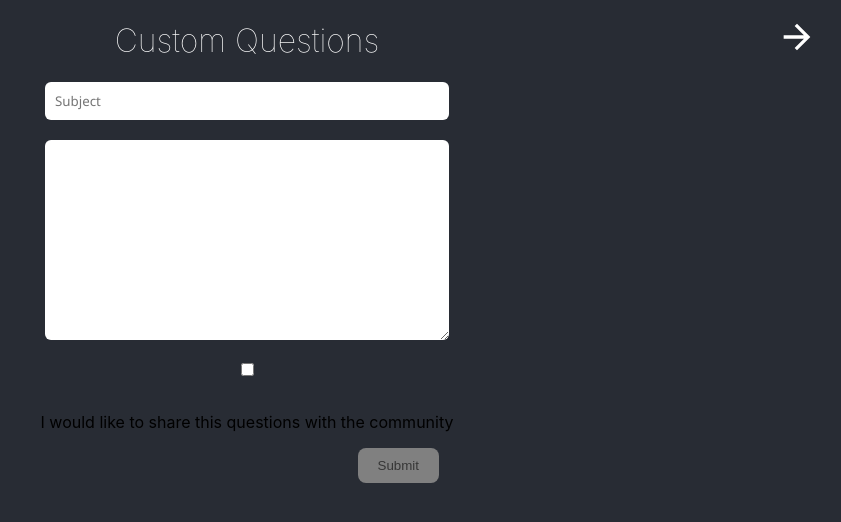
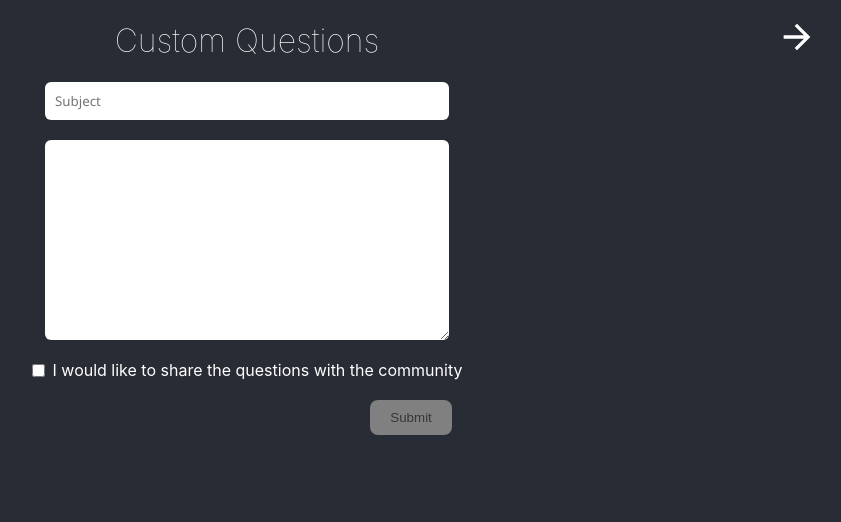
Before and after one commit to ProfessorArazi/interview, a React (Create React App) app: page / in a window 1280 px wide. Both pictures are taken after a click on the button "Custom". Shown: the top 522 px of the page, without its empty margins (393-1234 px from the left). Built offline with nearby package versions, Linux system fonts and the light colour scheme; the HTML template or start-up script is replaced by a standard one.

Commit message:
added loading spinner to admin panel and styles the community checkbox

```diff
--- a/src/components/forms/AddQuestionsForm.css
+++ b/src/components/forms/AddQuestionsForm.css
@@ -18,7 +18,7 @@
   margin-bottom: 20px;
   border: none;
   width: 30%;
-  font-family: 'Segoe UI', Tahoma, Geneva, Verdana, sans-serif;
+  font-family: "Segoe UI", Tahoma, Geneva, Verdana, sans-serif;
   font-weight: 400;
 }
 
@@ -28,7 +28,7 @@
 
 .button-container {
   display: flex;
-  width: 30%;
+  width: 32%;
   justify-content: flex-end;
 }
 
@@ -50,6 +50,21 @@
   justify-content: flex-end;
 }
 
+.community {
+  color: #fff;
+  display: block;
+  margin-bottom: 20px;
+}
+
+.community input {
+  margin: 0 0.5rem 0 0;
+  padding: 0;
+  width: auto;
+  vertical-align: middle;
+  position: relative;
+  bottom: 1px;
+}
+
 @media (max-width: 768px) {
   .form input,
   .form textarea,
@@ -59,4 +74,8 @@
   .back {
     top: 2rem;
   }
+
+  .community input {
+    width: auto;
+  }
 }
--- a/src/components/forms/AddQuestionsForm.js
+++ b/src/components/forms/AddQuestionsForm.js
@@ -65,14 +65,14 @@ const AddQuestionsForm = ({ closeForm, setCustomSubjects, screenWidth }) => {
             setValues((prev) => ({ ...prev, questions: e.target.value }));
           }}
         />
-        <div>
+        <label className="community">
           <input
             type="checkbox"
             onChange={() => setCommunity((prev) => !prev)}
             value={community}
           />
-          <p>I would like to share this questions with the community</p>
-        </div>
+          I would like to share the questions with the community
+        </label>
         <div className="button-container">
           <button disabled={disabled}>Submit</button>
         </div>
--- a/src/helpers/http/api.js
+++ b/src/helpers/http/api.js
@@ -73,7 +73,7 @@ export const loginOrSignup = async (
   setPage(data.isAdmin ? "admin" : "home");
 };
 
-export const getInvalidQuestions = async (setQuestions) => {
+export const getInvalidQuestions = async (setQuestions, setIsLoading) => {
   if (user) {
     const questions = await httpRequest({
       method: "post",
@@ -81,6 +81,7 @@ export const getInvalidQuestions = async (setQuestions) => {
       data: { ...user, valid: false },
     });
     setQuestions(questions.questions);
+    setIsLoading(false);
   }
 };
 
--- a/src/pages/admin/Admin.js
+++ b/src/pages/admin/Admin.js
@@ -3,14 +3,17 @@ import { MdArrowForward, MdCheckCircle } from "react-icons/md";
 import { AiFillCloseCircle } from "react-icons/ai";
 import "./Admin.css";
 import { approveQuestions, getInvalidQuestions } from "../../helpers/http/api";
+import LoadingSpinner from "../../components/loading/LoadingSpinner";
 
 const Admin = ({ closeAdmin, screenWidth }) => {
   const [questions, setQuestions] = useState([]);
   const [approvedQuestions, setApprovedQuestions] = useState([]);
   const [rejectedQuestions, setRejectedQuestions] = useState([]);
+  const [isLoading, setIsLoading] = useState(false);
 
   useEffect(() => {
-    getInvalidQuestions(setQuestions);
+    setIsLoading(true);
+    getInvalidQuestions(setQuestions, setIsLoading);
   }, []);
 
   const cancelHandler = (id, data, setData) => {
@@ -32,7 +35,9 @@ const Admin = ({ closeAdmin, screenWidth }) => {
         </button>
       </div>
       <h1 className="title">Admin</h1>
-      {questions.length === 0 ? (
+      {isLoading ? (
+        <LoadingSpinner />
+      ) : questions.length === 0 ? (
         <h3>No Pending Questions</h3>
       ) : (
         <div className="container">
```
